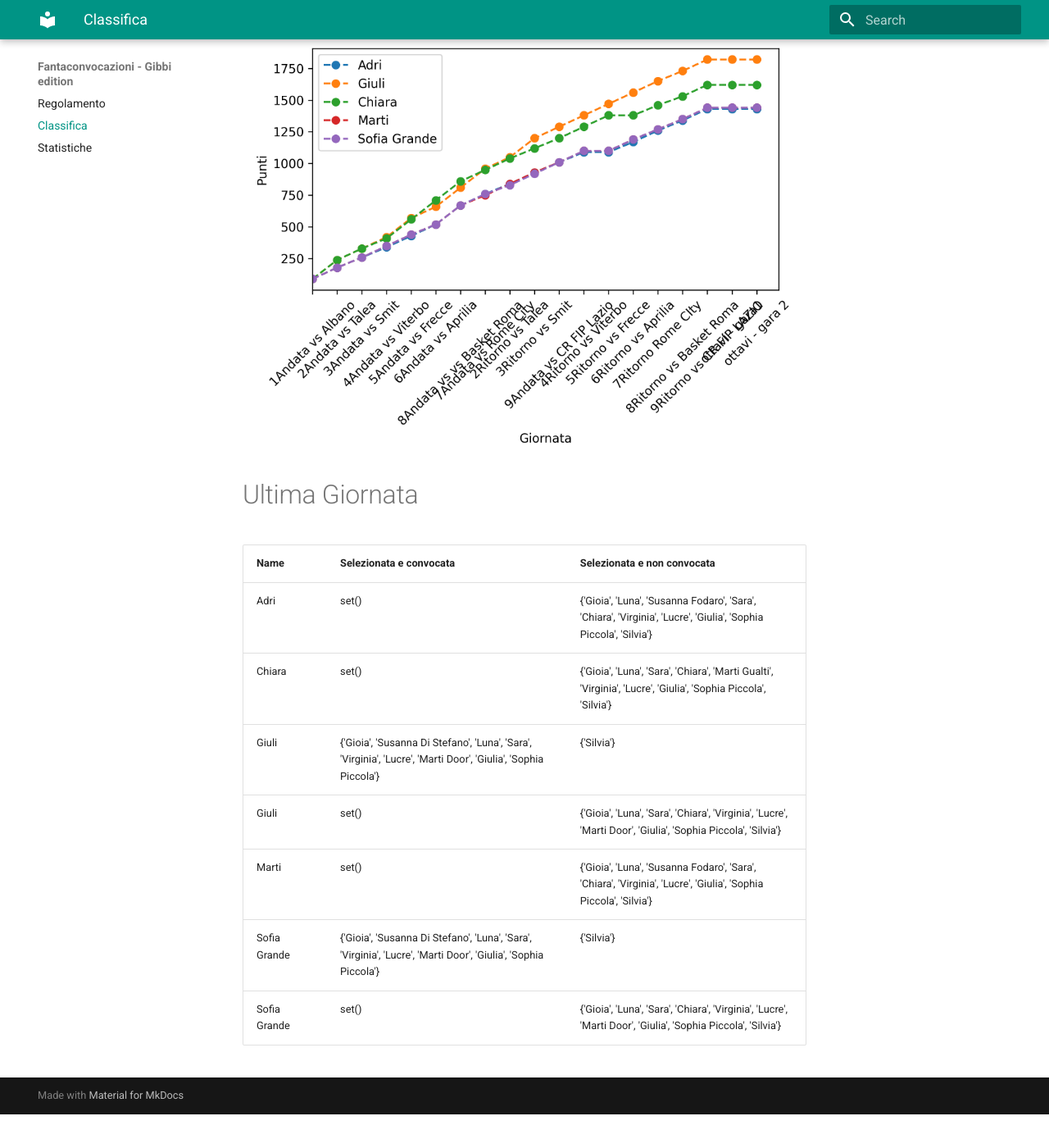
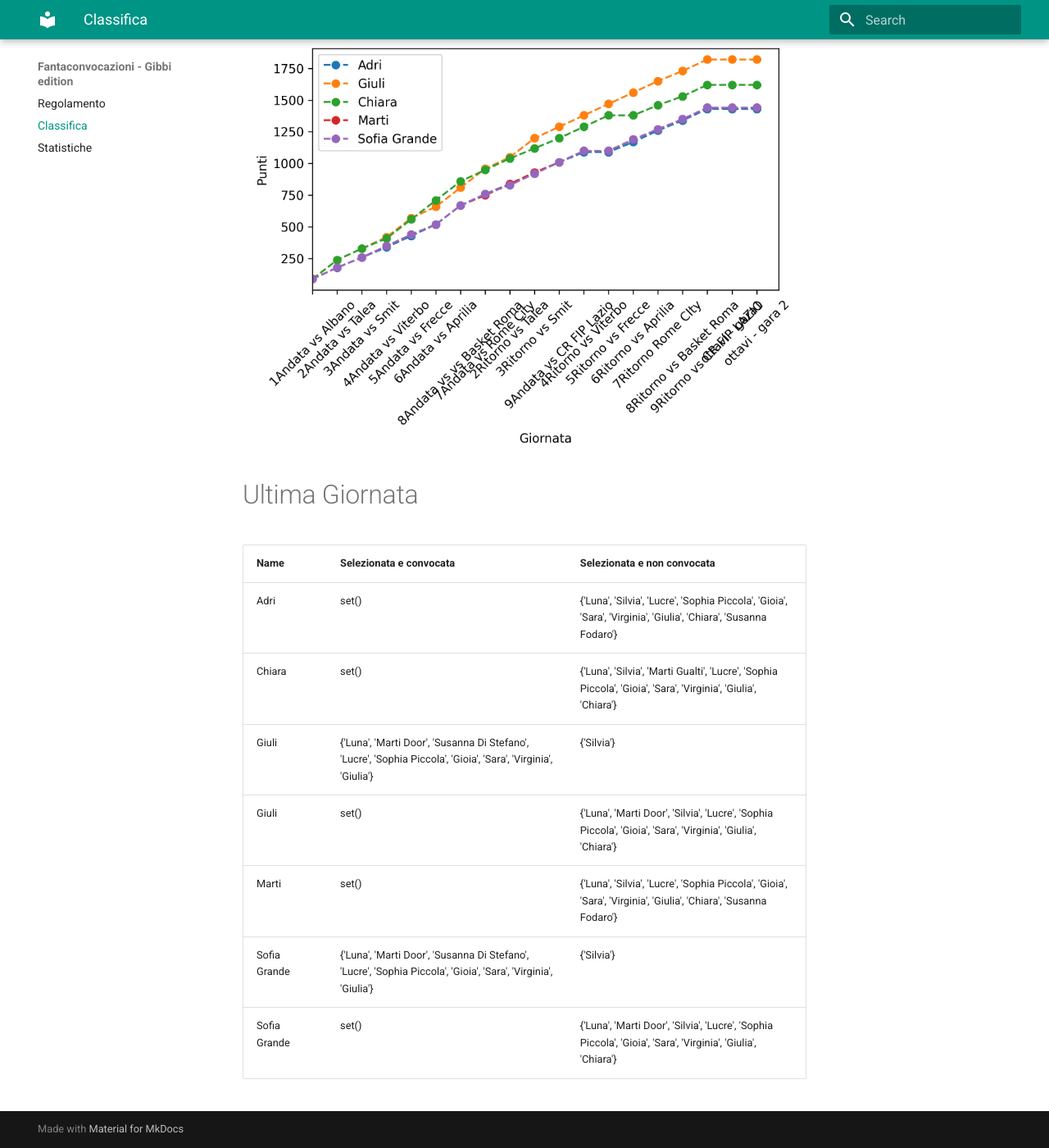
Before and after one commit to martinig94/fantagibbi, an MkDocs documentation site: the page built from docs/Classifica.md, in a window 1280 px wide and 1400 px high, scrolled down 565 px. Shown: the whole window at 82% size. Built offline with MkDocs 1.6.1 and Material for MkDocs 9.7.7, drawn with Linux system fonts in a browser that asks for light colours; before the commit the page ends 1924 px from its top, so only the background shows below that.

Commit message:
Auto-update from main.py

```diff
--- a/docs/Classifica.md
+++ b/docs/Classifica.md
@@ -18,11 +18,11 @@
 <!-- START_TABLE CORRECT -->
 | Name         | Selezionata e convocata                                                                                        | Selezionata e non convocata                                                                                      |
 |:-------------|:---------------------------------------------------------------------------------------------------------------|:-----------------------------------------------------------------------------------------------------------------|
-| Adri         | set()                                                                                                          | {'Gioia', 'Luna', 'Susanna Fodaro', 'Sara', 'Chiara', 'Virginia', 'Lucre', 'Giulia', 'Sophia Piccola', 'Silvia'} |
-| Chiara       | set()                                                                                                          | {'Gioia', 'Luna', 'Sara', 'Chiara', 'Marti Gualti', 'Virginia', 'Lucre', 'Giulia', 'Sophia Piccola', 'Silvia'}   |
-| Giuli        | {'Gioia', 'Susanna Di Stefano', 'Luna', 'Sara', 'Virginia', 'Lucre', 'Marti Door', 'Giulia', 'Sophia Piccola'} | {'Silvia'}                                                                                                       |
-| Giuli        | set()                                                                                                          | {'Gioia', 'Luna', 'Sara', 'Chiara', 'Virginia', 'Lucre', 'Marti Door', 'Giulia', 'Sophia Piccola', 'Silvia'}     |
-| Marti        | set()                                                                                                          | {'Gioia', 'Luna', 'Susanna Fodaro', 'Sara', 'Chiara', 'Virginia', 'Lucre', 'Giulia', 'Sophia Piccola', 'Silvia'} |
-| Sofia Grande | {'Gioia', 'Susanna Di Stefano', 'Luna', 'Sara', 'Virginia', 'Lucre', 'Marti Door', 'Giulia', 'Sophia Piccola'} | {'Silvia'}                                                                                                       |
-| Sofia Grande | set()                                                                                                          | {'Gioia', 'Luna', 'Sara', 'Chiara', 'Virginia', 'Lucre', 'Marti Door', 'Giulia', 'Sophia Piccola', 'Silvia'}     |
+| Adri         | set()                                                                                                          | {'Luna', 'Silvia', 'Lucre', 'Sophia Piccola', 'Gioia', 'Sara', 'Virginia', 'Giulia', 'Chiara', 'Susanna Fodaro'} |
+| Chiara       | set()                                                                                                          | {'Luna', 'Silvia', 'Marti Gualti', 'Lucre', 'Sophia Piccola', 'Gioia', 'Sara', 'Virginia', 'Giulia', 'Chiara'}   |
+| Giuli        | {'Luna', 'Marti Door', 'Susanna Di Stefano', 'Lucre', 'Sophia Piccola', 'Gioia', 'Sara', 'Virginia', 'Giulia'} | {'Silvia'}                                                                                                       |
+| Giuli        | set()                                                                                                          | {'Luna', 'Marti Door', 'Silvia', 'Lucre', 'Sophia Piccola', 'Gioia', 'Sara', 'Virginia', 'Giulia', 'Chiara'}     |
+| Marti        | set()                                                                                                          | {'Luna', 'Silvia', 'Lucre', 'Sophia Piccola', 'Gioia', 'Sara', 'Virginia', 'Giulia', 'Chiara', 'Susanna Fodaro'} |
+| Sofia Grande | {'Luna', 'Marti Door', 'Susanna Di Stefano', 'Lucre', 'Sophia Piccola', 'Gioia', 'Sara', 'Virginia', 'Giulia'} | {'Silvia'}                                                                                                       |
+| Sofia Grande | set()                                                                                                          | {'Luna', 'Marti Door', 'Silvia', 'Lucre', 'Sophia Piccola', 'Gioia', 'Sara', 'Virginia', 'Giulia', 'Chiara'}     |
 <!-- END_TABLE CORRECT -->
```
